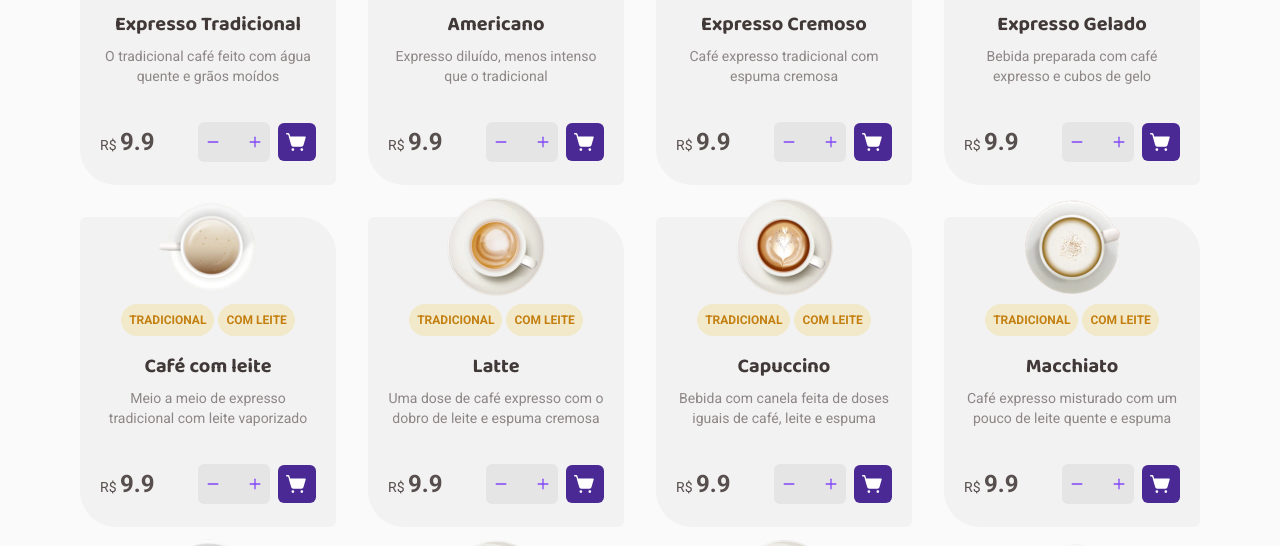
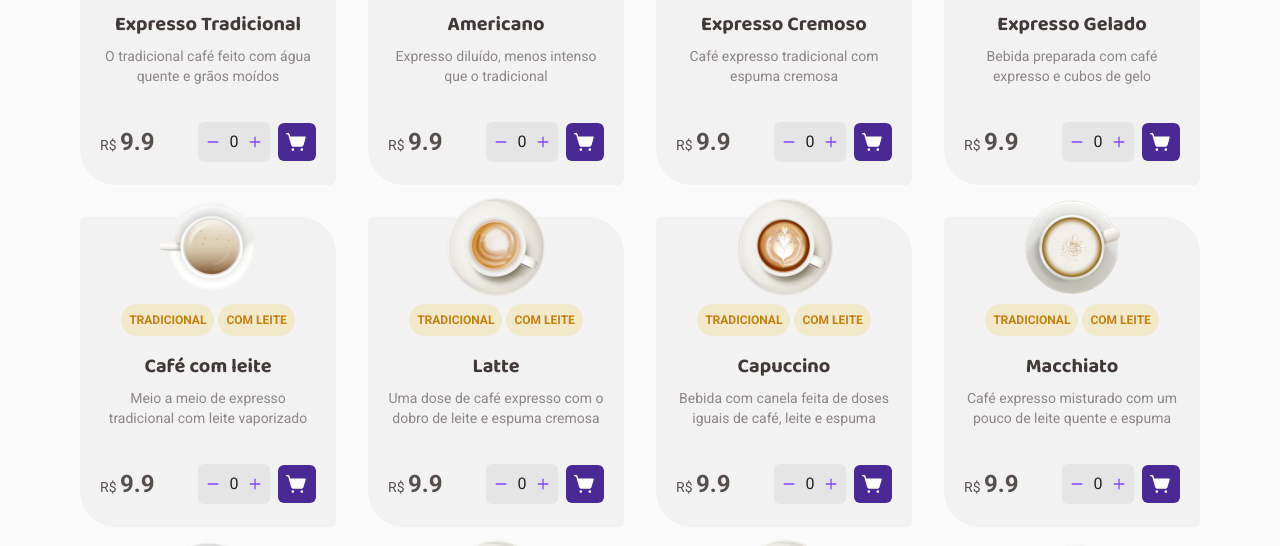
Before and after one commit to gabrielcardosodev/coffee-delivery, a React (Vite) app: page / in a window 1280 px wide. Shown: the part 800-1346 px from the top of the page. Built offline with nearby package versions, Linux system fonts and the light colour scheme.

Commit message:
feat(Add functionality to increase and decrease item amount): :sparkles:

```diff
--- a/src/components/CoffeeCard/index.tsx
+++ b/src/components/CoffeeCard/index.tsx
@@ -1,4 +1,5 @@
 import { Minus, Plus, ShoppingCartSimple } from 'phosphor-react'
+import { useState } from 'react'
 
 import { Coffee } from '../../@types/coffee'
 
@@ -7,6 +8,20 @@
 }
 
 export function CoffeeCard({ coffee }: CoffeeProps) {
+  const [itemAmount, setItemAmount] = useState(0)
+
+  function handleIncreaseItemAmountByOne() {
+    setItemAmount((state) => state + 1)
+  }
+
+  function handleDecreaseItemAmountByOne() {
+    setItemAmount((state) => {
+      const newState = state - 1
+
+      return newState >= 0 ? newState : 0
+    })
+  }
+
   return (
     <div className="relative flex h-[310px] w-64 flex-col items-center justify-center rounded-[6px_36px] bg-base-card p-5">
       <img className="absolute -top-5 " src={coffee.image} alt={coffee.name} />
@@ -14,7 +29,7 @@
       <div className="mt-16 flex gap-1">
         {coffee.categories.map((category) => (
           <span
-            key={coffee.id}
+            key={category}
             className="rounded-full bg-yellow-light p-2 text-xs font-bold uppercase text-yellow-dark"
           >
             {category}
@@ -37,24 +52,30 @@
 
         <div className="flex items-center gap-2">
           <div className="flex h-fit w-[72px] rounded-md bg-base-button p-2">
-            <button className="text-purple-primary hover:text-purple-dark">
+            <button
+              type="button"
+              className="text-purple-primary hover:text-purple-dark"
+              onClick={handleDecreaseItemAmountByOne}
+            >
               <Minus weight="bold" size={14} />
             </button>
 
-            <input
-              className="w-full border-none bg-transparent text-center text-base-title outline-none"
-              type="number"
-              min={0}
-            />
+            <span className="w-full border-none bg-transparent text-center text-base-title outline-none">
+              {itemAmount ?? 0}
+            </span>
 
-            <button className="text-purple-primary hover:text-purple-dark">
+            <button
+              type="button"
+              className="text-purple-primary hover:text-purple-dark"
+              onClick={handleIncreaseItemAmountByOne}
+            >
               <Plus weight="bold" size={14} />
             </button>
           </div>
 
           <button
+            type="submit"
             className="m-0 h-fit rounded-md bg-purple-dark p-2 transition-colors hover:bg-purple-primary"
-            type="submit"
           >
             <ShoppingCartSimple weight="fill" color="white" size={22} />
           </button>
```
